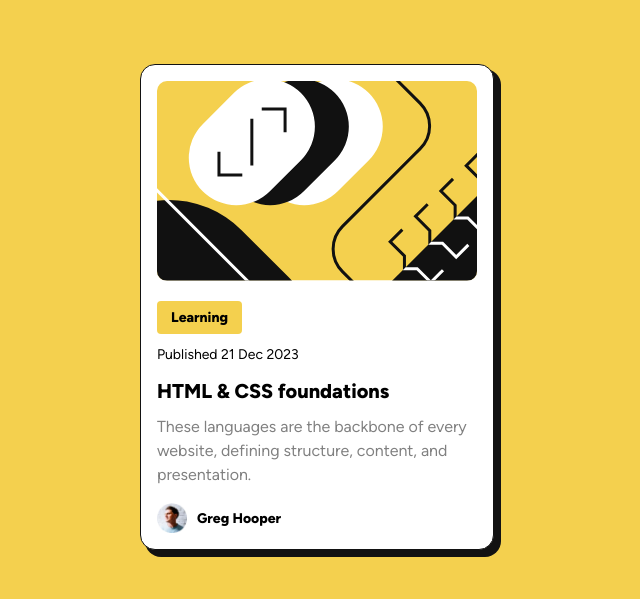
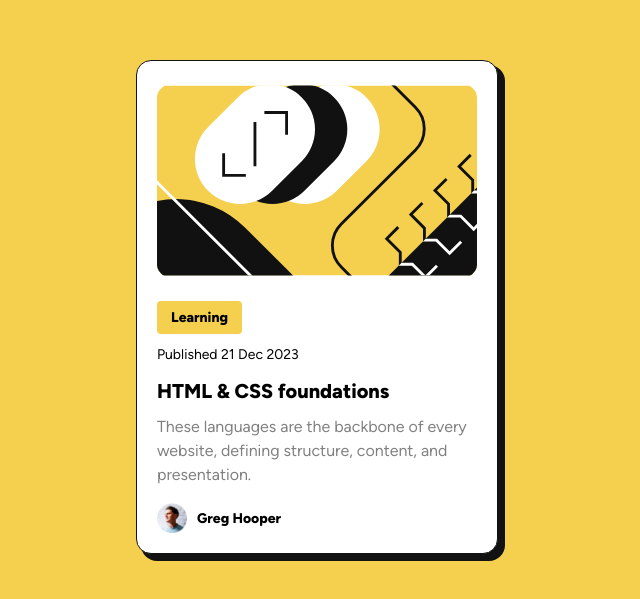
Before and after one commit to alemarr/fm-blog-preview-card, a plain HTML site: page index.html in a window 1280 px wide. Shown: the part 101-700 px from the top of the page, without its empty margins (323-963 px from the left). Drawn offline with Linux system fonts and the light colour scheme.

Commit message:
chore: updated main.css to match design :lipstick:

```diff
--- a/main.css
+++ b/main.css
@@ -108,13 +108,13 @@ main {
 @media (min-width: 376px) {
     .card {
         max-width: 320px;
-        padding: 16px;
+        padding: 20px;
     }
 
     .card__header__img img {
         width: 320px;
-        height: 200px;
-        border-radius: 10px;
+        border-radius: 8%;
+        object-fit: contain;
     }
 
     .card__body__content {
```
